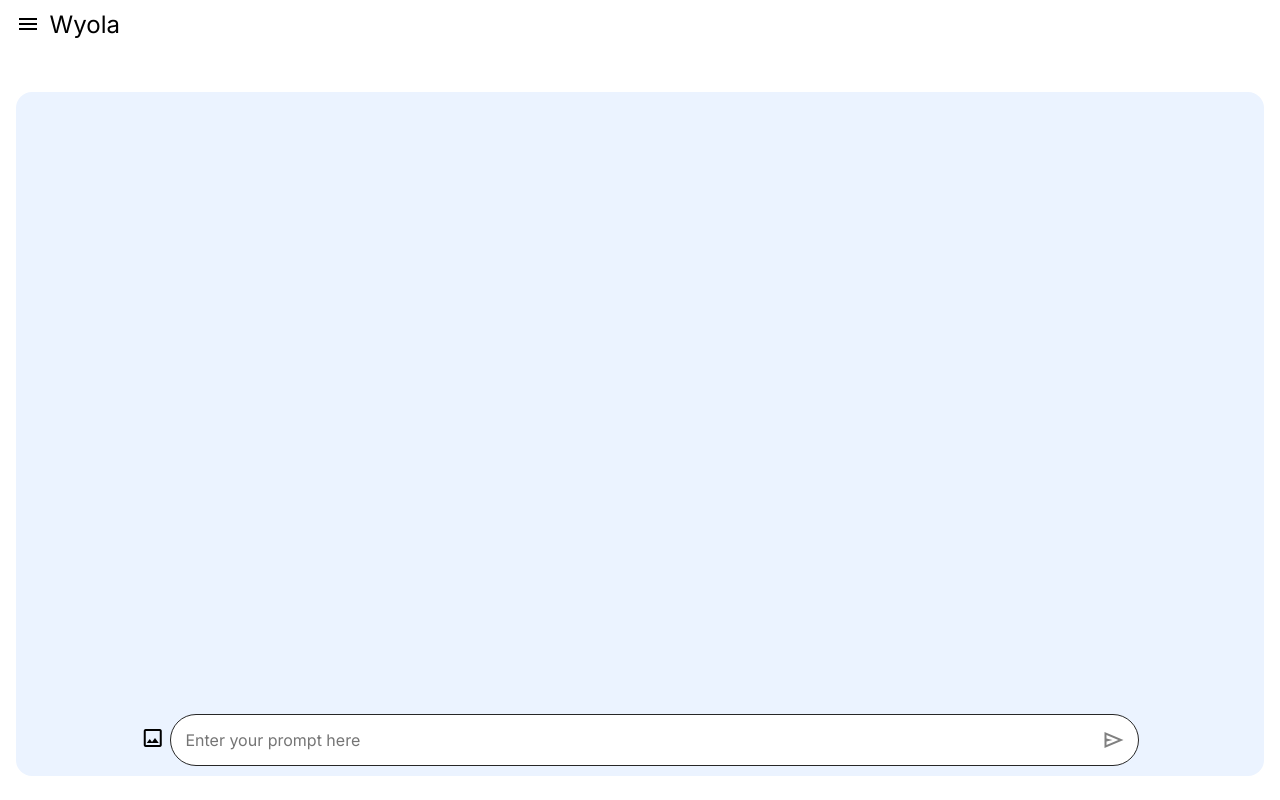
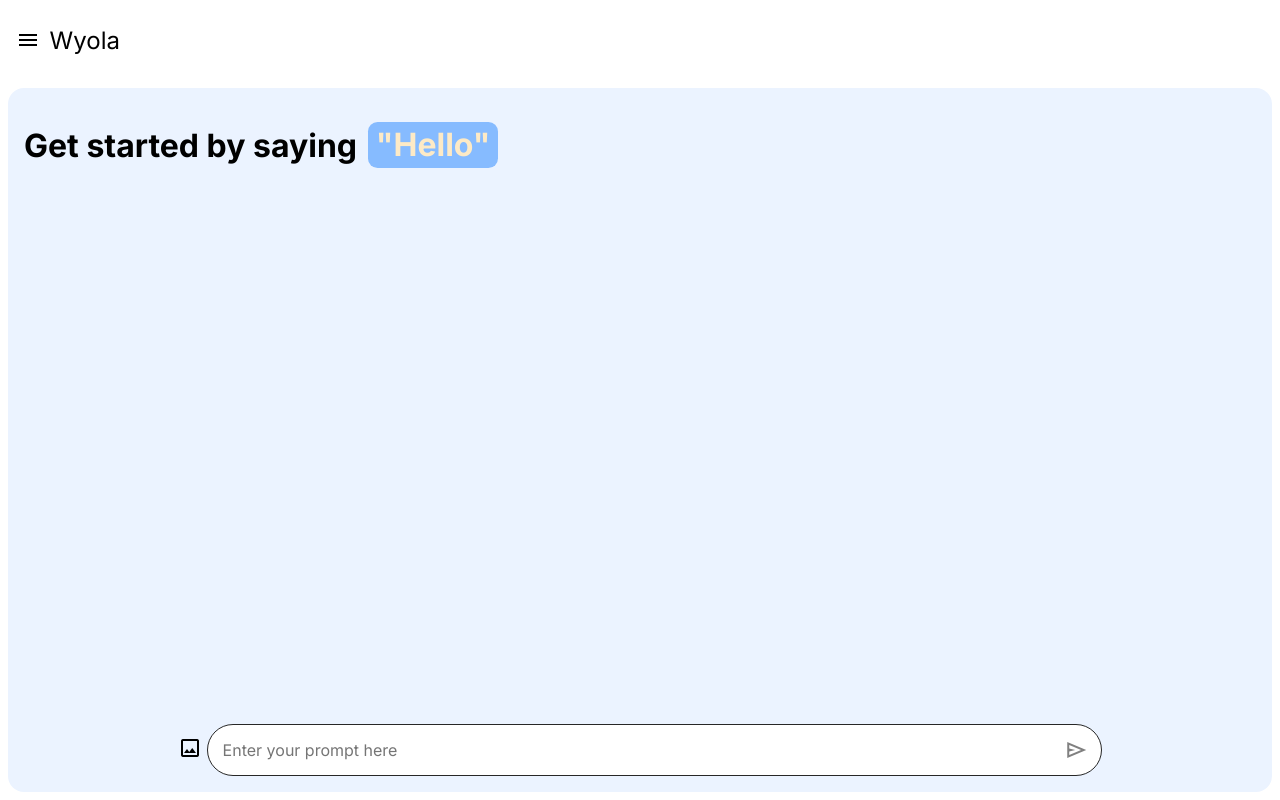
Before and after one commit to purplehexcode/wyola, a React (Vite) app: page / in a window 1280 px wide. Built offline with nearby package versions, Linux system fonts and the light colour scheme.

Commit message:
Wyola ui changes for flexibile ui

```diff
--- a/src/App.css
+++ b/src/App.css
@@ -1,20 +1,25 @@
 :root{
   --purple-accent: #4c99ff;
+  --light-blue: #86bbff;
   --blue-background: #ebf3ff;
   --green: #cddeff;
+}
+#root{
+  height: 100vh;
 }
 .app{
   display: flex;
   flex-direction: column;
-  height: 95vh;
+  height: 100vh;
+  box-sizing: border-box;
 }
 .title-area{
-  flex: 10%;
-  margin-left: 1rem;
+  margin: 1rem;
 }
 .content-area{
-  display: flex;
-  height: 90%;
+   /* background: green; */
+   flex-grow: 1;
+   display: flex;
 }
 @keyframes toRight {
   0%{
@@ -34,22 +39,36 @@
 .navbar-area{
   flex:20%;
   width: 100%;
-  height: 90%;
-  animation: toRight backwards 100ms;
+  background: white;
+  animation: toRight backwards 200ms;
   /* transform: 700ms; */
 
 
 }
 .article-area{
-  margin: 1rem;
+  margin: 0.5rem;
+  padding: 1rem;
   flex:80%;
-  height: 100%;
   background: var(--blue-background);
   border-radius: 1rem;
-  position: relative;
+  /* position: relative; */
+  display: flex;
+  flex-direction: column;
+}
+.messages-container{
+  flex-grow: 1;
+}
+.hello-message{
+  margin: 0.2rem;
+  background: var(--light-blue);
+  color:rgb(253, 234, 198);
+  padding: 0.2rem;
+  padding-left: 0.5rem;
+  padding-right: 0.5rem;
+  border-radius: 0.6rem;
 }
 .query-container {
-  width: 80%;
+  width: 75%;
   height: 10%;
   display: flex;
   justify-content: center;
@@ -65,9 +84,10 @@
   display: flex;
   justify-content: center;
   height: fit-content;
-  position: absolute;
+  /* position: absolute;  */
   bottom: 10px;
-  flex-grow: 1;
+  align-items: center;
+  /* flex-grow: 1;  */
 
 
 }
@@ -159,6 +179,7 @@ input[type='file']:focus{
   .navbar-area{
     position: absolute;
     z-index: 10;
+    height:85%;
     width: 60%;
     background: white;
 
--- a/src/components/Input.jsx
+++ b/src/components/Input.jsx
@@ -1,5 +1,5 @@
 
-const Input = ({query,setQuery}) => {
+const Input = ({query,setQuery,setMessages,messages}) => {
 
     const updateFiles = (e) => {
         const newQuery = {...query}
@@ -14,11 +14,19 @@ const Input = ({query,setQuery}) => {
             text: e.target.value,
         })
     }
+
+    const updateMessages = () => {
+        setMessages(messages.concat(query.text))
+        setQuery({
+            text: '',
+            files: [],
+        })
+    }
     return (
         <div  className="input-container">
             <div className="query-container">
                 <div>
-                    <label for="file">
+                    <label htmlFor="file">
                     <span className="material-symbols-outlined">image</span>
                     </label>
                     <input type="file"
@@ -34,7 +42,7 @@ const Input = ({query,setQuery}) => {
                     className="query-text"
                     type="text"
                     onChange={updateText} value={query.text}/>
-                    <span className="material-symbols-outlined send-button">
+                    <span className="material-symbols-outlined send-button" onClick={updateMessages}>
                         send
                     </span>
                 </div>
--- /dev/null
+++ b/src/components/MessagesHolder.jsx
@@ -0,0 +1,29 @@
+const EmptyMessages = () => {
+    return (
+        <>
+            <h1>Get started by saying <span className="hello-message">"Hello"</span></h1>
+        </>
+    )
+}
+
+const MessagesAdapter = ({messages}) => {
+    return (
+        <ul className="messages-adapter">
+            {
+                messages.map(message=><li>{message}</li>)
+            }
+        </ul>
+    )
+}
+const MessagesHolder = ({messages}) => {
+
+    return (
+        <div className="messages-container">
+            {
+                messages.length===0?<EmptyMessages/>:<MessagesAdapter messages={messages}/>
+            }
+        </div>
+    )
+}
+
+export default MessagesHolder
--- a/src/fragments/Article.jsx
+++ b/src/fragments/Article.jsx
@@ -1,4 +1,5 @@
 import Input from "../components/Input"
+import MessagesHolder from "../components/MessagesHolder"
 import { useState } from "react"
 
 const Article = ()=>{
@@ -10,7 +11,8 @@ const Article = ()=>{
 
     return (
         <div className="article-area">
-            <Input query={query} setQuery={setQuery}/>
+            <MessagesHolder messages={messages}/>
+            <Input query={query} setQuery={setQuery} setMessages={setMessages} messages={messages}/>
         </div>
 
     )
--- a/src/fragments/Title.jsx
+++ b/src/fragments/Title.jsx
@@ -10,7 +10,7 @@ const Title = ({navOpen,setNavOpen}) => {
     return (
         <div className="title-area">
             <div className="title-container">
-                <span class="material-symbols-outlined hamburger" onClick={handleNavOpen}>menu</span>
+                <span className="material-symbols-outlined hamburger" onClick={handleNavOpen}>menu</span>
                 <h1 className="app-name">Wyola</h1>
             </div>
 
```
Also changed, not shown: .eslintrc.cjs (deleted).
